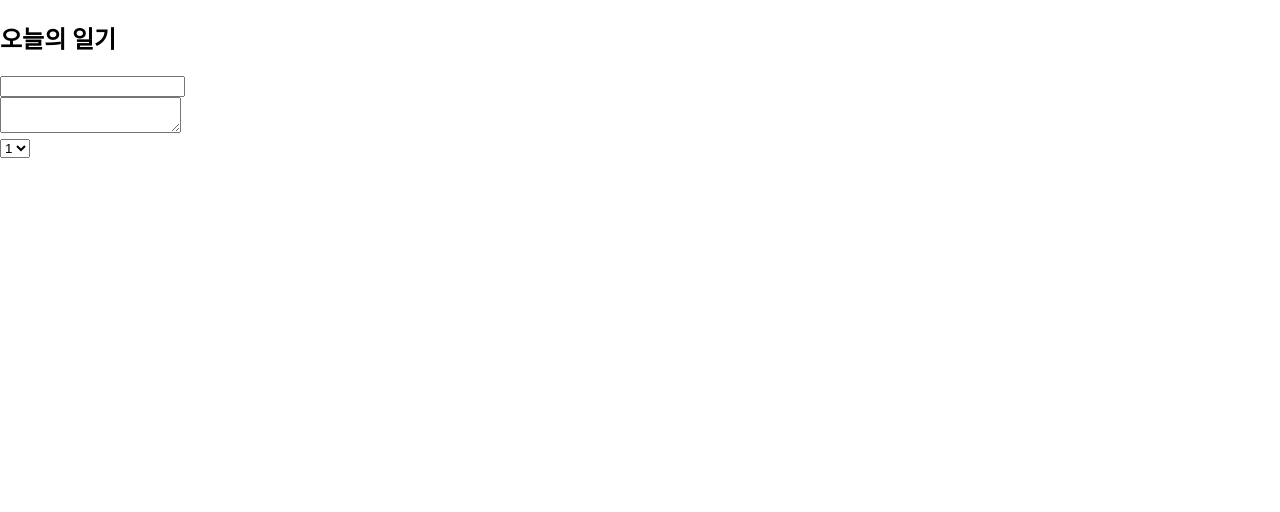
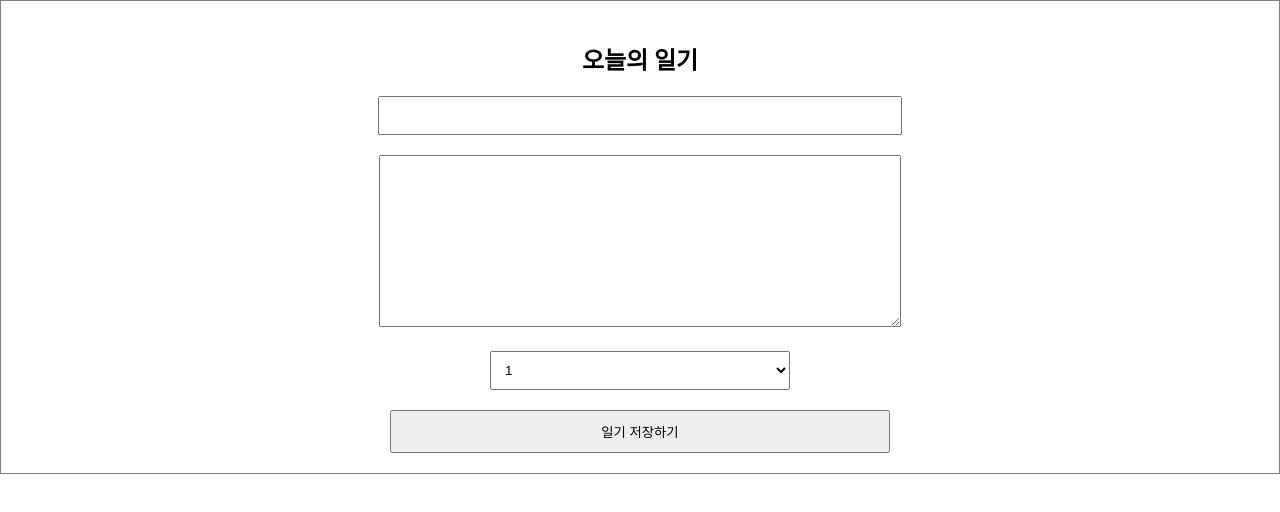
Before and after one commit to UhyeokBang/React_study, a React (Create React App) app in the folder SimpleDiary/: page / in a window 1280 px wide. Shown: the top 512 px of the page. Built offline with nearby package versions, Linux system fonts and the light colour scheme.

Commit message:
added submit button and modified css file

```diff
--- a/SimpleDiary/src/App.css
+++ b/SimpleDiary/src/App.css
@@ -1,38 +1,28 @@
-.App {
+.DiaryEditor {
+  border: 1px solid gray;
   text-align: center;
+  padding: 20px;
 }
 
-.App-logo {
-  height: 40vmin;
-  pointer-events: none;
+.DiaryEditor input,
+textarea {
+  margin-bottom: 20px;
+  width: 500px;
+  padding: 10px;
 }
 
-@media (prefers-reduced-motion: no-preference) {
-  .App-logo {
-    animation: App-logo-spin infinite 20s linear;
-  }
+.DiaryEditor textarea {
+  height: 150px;
 }
 
-.App-header {
-  background-color: #282c34;
-  min-height: 100vh;
-  display: flex;
-  flex-direction: column;
-  align-items: center;
-  justify-content: center;
-  font-size: calc(10px + 2vmin);
-  color: white;
+.DiaryEditor select {
+  width: 300px;
+  padding: 10px;
+  margin-bottom: 20px;
 }
 
-.App-link {
-  color: #61dafb;
+.DiaryEditor button {
+  width: 500px;
+  padding: 10px;
+  cursor: pointer;
 }
-
-@keyframes App-logo-spin {
-  from {
-    transform: rotate(0deg);
-  }
-  to {
-    transform: rotate(360deg);
-  }
-}
--- a/SimpleDiary/src/DiaryEditor.js
+++ b/SimpleDiary/src/DiaryEditor.js
@@ -1,4 +1,5 @@
 import { useState } from "react";
+import "./App.css";
 
 const DiaryEditor = () => {
   const [state, setState] = useState({
@@ -12,6 +13,10 @@ const DiaryEditor = () => {
       [e.target.name]: e.target.value,
     });
   };
+  const handleSubmit = () => {
+    console.log(state);
+    alert("저장 성공");
+  };
   return (
     <div className="DiaryEditor">
       <h2>오늘의 일기</h2>
@@ -19,7 +24,7 @@ const DiaryEditor = () => {
         <input
           name="author"
           vlaue={state.author}
-          onchange={handleChangeState}
+          onChange={handleChangeState}
         ></input>
       </div>
       <div>
@@ -42,6 +47,9 @@ const DiaryEditor = () => {
           <option value={5}>5</option>
         </select>
       </div>
+      <div>
+        <button onClick={handleSubmit}>일기 저장하기</button>
+      </div>
     </div>
   );
 };
```
